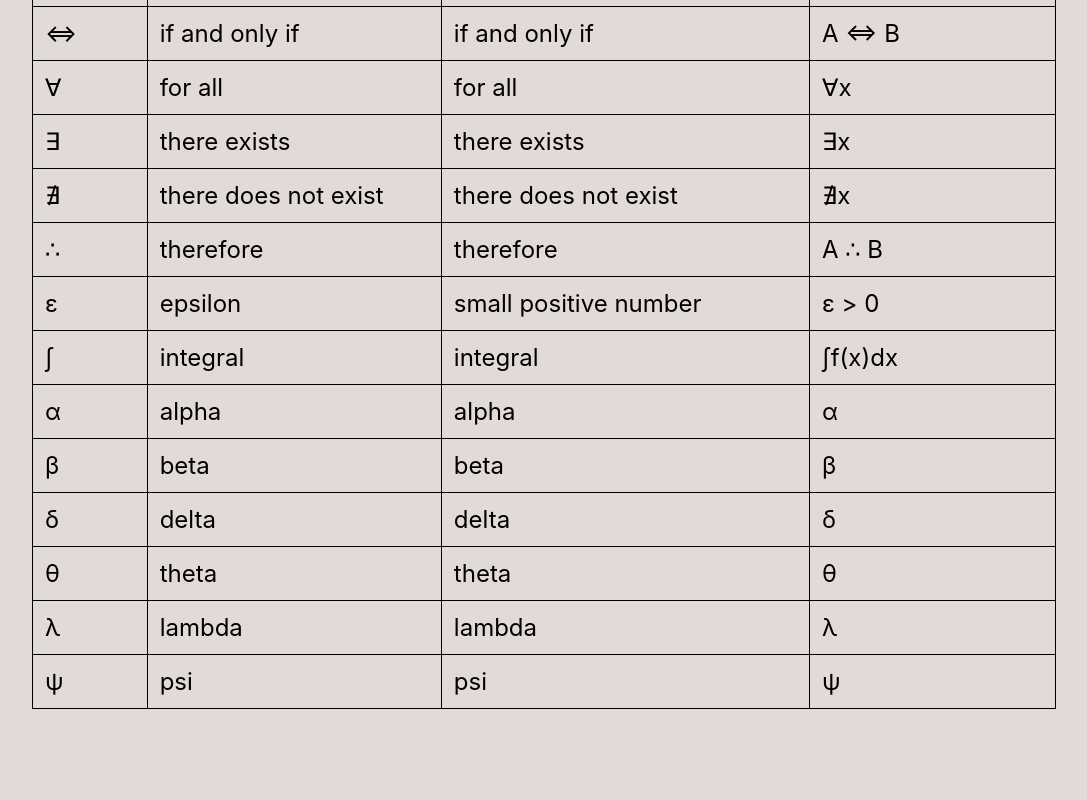
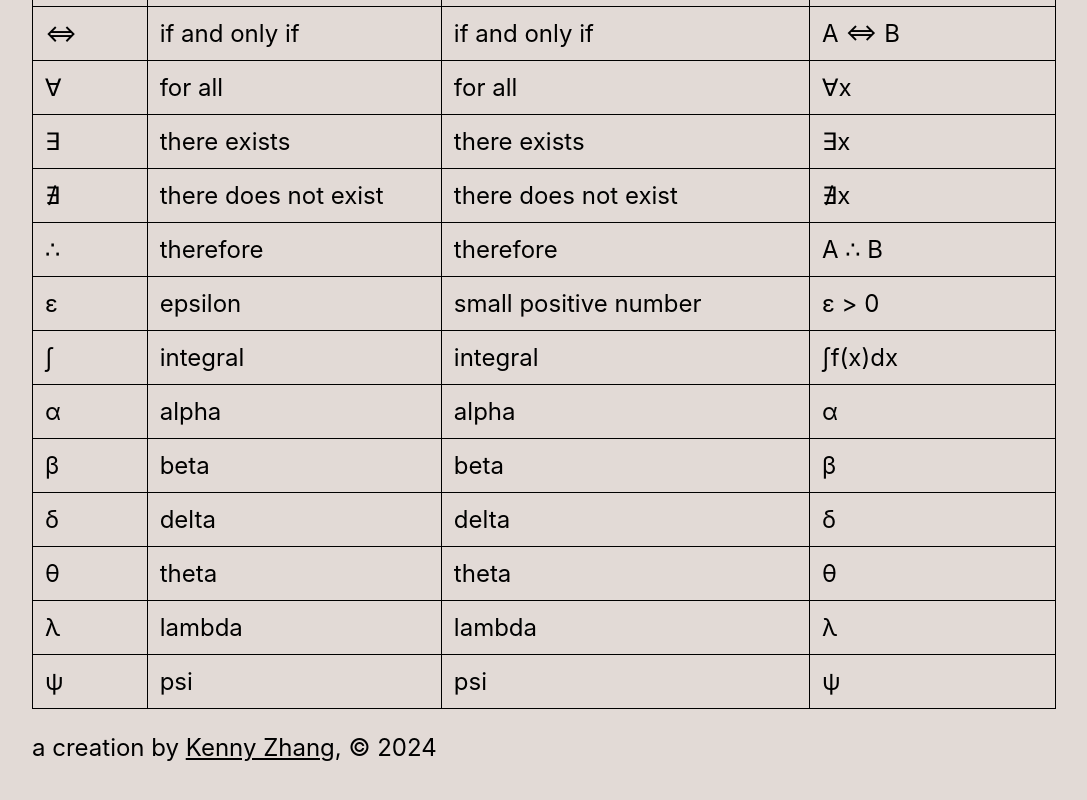
Before and after one commit to kennytrbl/math-symbols, a React (Create React App) app: page / in a window 1280 px wide. Shown: the part 2568-3368 px from the top of the page, without its empty margins (96-1183 px from the left). Before the commit the page ends 3325 px from the top, so only its background shows below. Built offline with nearby package versions, Linux system fonts and the light colour scheme.

Commit message:
local push

```diff
--- a/src/App.css
+++ b/src/App.css
@@ -25,3 +25,7 @@ table tbody tr {
 table tbody tr:hover {
   background-color: #f1f1f1;
 }
+
+.footer a {
+  color: black;
+}
--- a/src/App.tsx
+++ b/src/App.tsx
@@ -378,6 +378,13 @@ const App = () => {
           ))}
         </tbody>
       </table>
+      <p className="footer">
+        a creation by{" "}
+        <a href="https://kennytrbl.github.io/" target="_blank" rel="noreferrer">
+          Kenny Zhang
+        </a>
+        , © {new Date().getFullYear()}
+      </p>
     </div>
   );
 };
```
Also changed, not shown: 1 other file (tests, documents, lock files or other folders).
